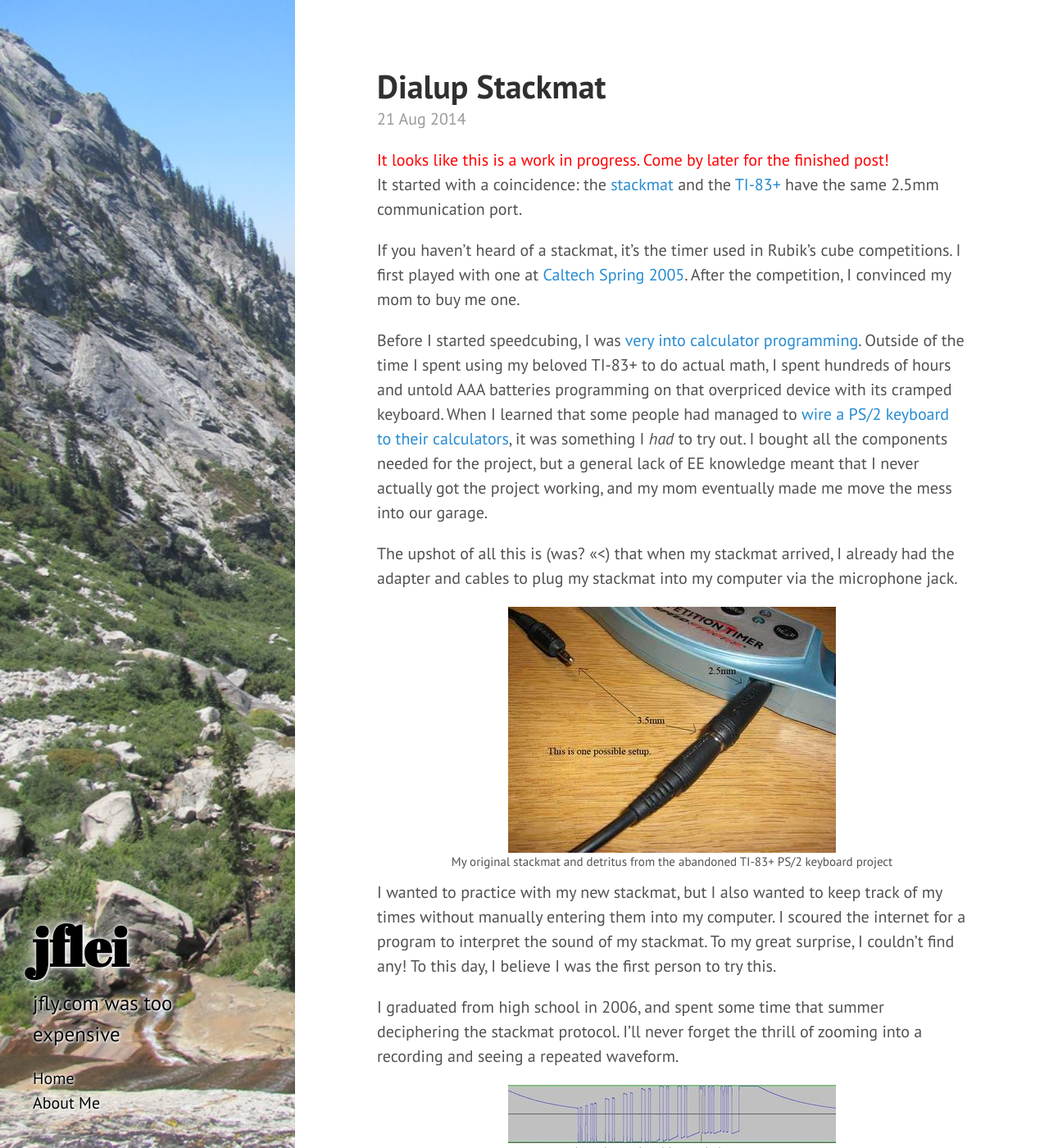
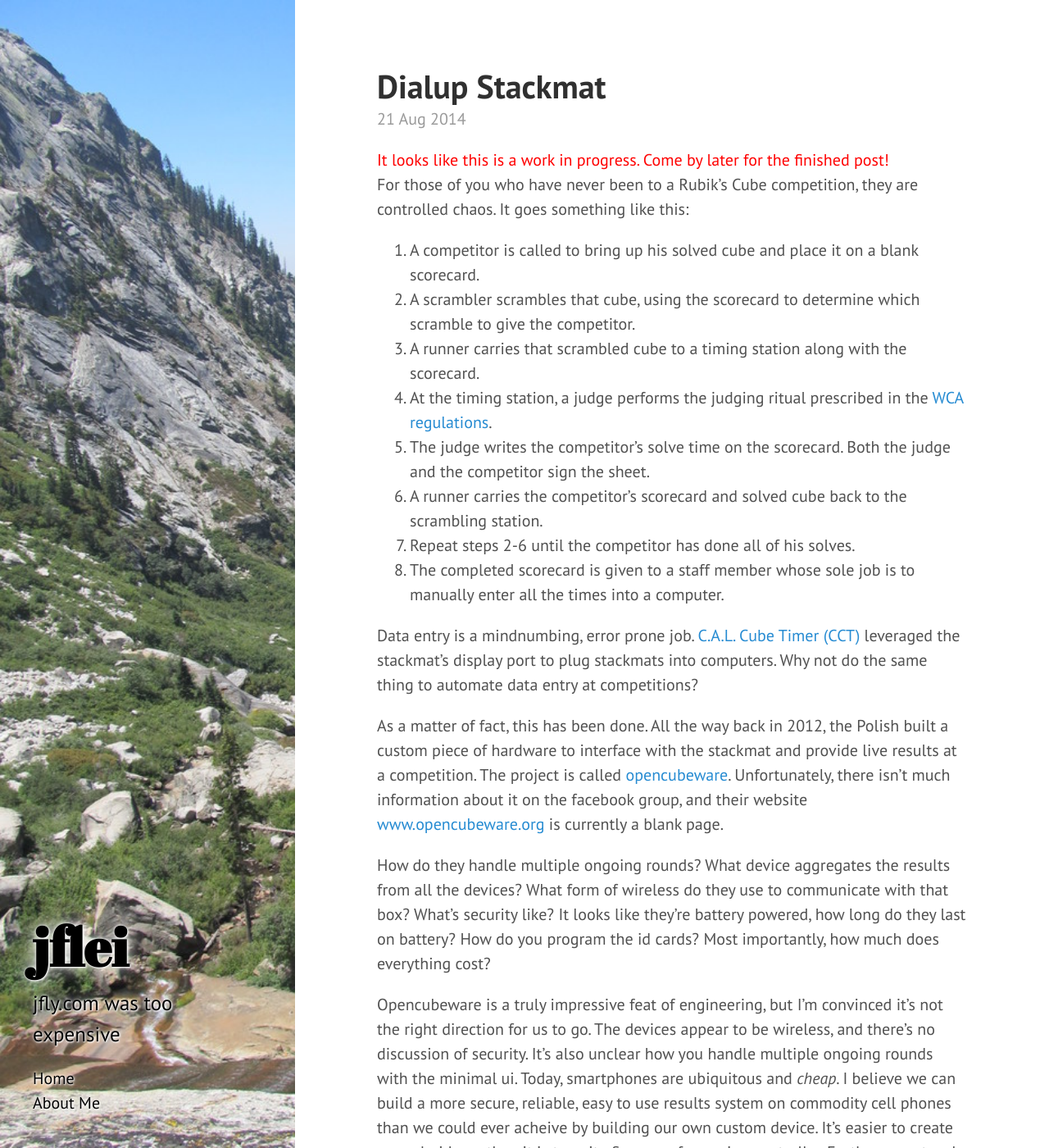
Before and after one commit to jfly/jfly.github.io, a Jekyll site: the page built from _posts/2014-08-21-dialup-stackmat.md, in a window 1280 px wide and 1400 px high. Shown: the whole window at 82% size. Built offline with Jekyll 4.4.1, drawn with Linux system fonts in a browser that asks for light colours; some of the changed text lies outside the part shown.

Commit message:
split into 2 posts: one about the history of cct, and one more focused on the dialup stackmat and the reasoning behind it.

```diff
--- /dev/null
+++ b/_posts/2014-08-20-cct.md
@@ -0,0 +1,90 @@
+---
+layout: post
+title: What does a TI-83+ have in common with a stackmat?
+date: 2014-08-20
+hidden: true
+---
+
+It started with a coincidence: the
+[stackmat](http://www.speedstacks.com/store/retail/speed-stacks-stackmat-pro-timer/)
+and the
+[TI-83+](http://education.ti.com/en/us/products/calculators/graphing-calculators/ti-83-plus/features/features-summary)
+have the same 2.5mm communication port.
+
+If you haven't heard of a stackmat, it's the timer used in Rubik's Cube
+competitions. I first played with one at [Caltech Spring
+2005](https://www.worldcubeassociation.org/results/c.php?i=CaltechSpring2005).
+After the competition, I convinced my mom to buy me one.
+
+Before I started speedcubing, I was
+[very into calculator programming](/about#ti). Outside of the
+time I spent using my beloved TI-83+ to do actual math, I spent hundreds of
+hours and untold AAA batteries programming on that overpriced device with its
+cramped keyboard. When I learned that some people had managed to
+[wire a PS/2 keyboard to their calculators](http://www.radicalsoft.org/hardware/keyboard/),
+it was something I *had* to try out. I bought all the components needed for the
+project, but a general lack of EE knowledge
+meant that I never actually got the project working, and my mom eventually made
+me move the mess into our garage.
+
+The upshot of all this is (was? <<<) that when my stackmat arrived, I already
+had the adapter and cables to plug my stackmat into my computer via the
+microphone jack.
+
+{% include image.html alt="My original stackmat and detritus from the abandoned TI-83+ PS/2 keyboard project" src="dialup-stackmat/stackmat.jpg" %}
+
+I wanted to practice with my new stackmat, but I also wanted to keep track of
+my times without manually entering them into my computer. I scoured
+the internet for a program to interpret the sound of my stackmat.
+To my great surprise, I couldn't find any! To this day, I believe I was the first
+person to try this.
+
+I graduated from high school in 2006, and spent some time that summer deciphering
+the stackmat protocol. I'll never forget the thrill of zooming into a recording
+and seeing a repeated waveform.
+
+{% include image.html alt="A stackmat signal I recorded ages ago" src="dialup-stackmat/signal.jpg" %}
+
+After a long time staring at screenshots from Audacity, I was able to decode
+stackmat signals by hand (many years later, I learned that I had reverse engineered
+the [RS-232](http://en.wikipedia.org/wiki/RS-232) standard).
+Friends and other projects kept me from writing a software signal
+interpreter that summer. It wasn't until I had settled into my freshman year of
+college that I finally sat down and coded a truly awful, barely working
+stackmat interpreter in Java.
+
+I kept this project secret, confiding only in [Darren
+Kwong](https://www.worldcubeassociation.org/results/p.php?i=2005KWON01).
+I decided to demonstrate my work at Berkeley's first Rubik's Cube competition,
+[Berkeley Fall 2006](https://www.worldcubeassociation.org/results/c.php?i=Berkeley2006).
+Of course, that didn't happen. I had never staffed a
+competition before, but there's rarely a moment of free time. Berkeley's first
+competition was no exception. Fortunately, we
+all met up at
+[Dan Dzoan](https://www.worldcubeassociation.org/results/p.php?i=2006DZOA03)'s
+apartment afterwards, and I was able to show off my hard work.
+I like to think that people were impressed and excited about my work, but I honestly only remember the reactions of two people:
+[Chris Hunt](https://www.worldcubeassociation.org/results/p.php?i=2005HUNT01),
+and [Ryan Zheng](https://www.worldcubeassociation.org/results/p.php?i=2006ZHEN02).
+
+Chris Hunt is <<<was?>>> the creator of the legendary JNetCube. At the time,
+almost every cuber I knew used JNetCube. He proposed adding my stackmat support to
+it, and I remember being honored by the opportunity to contribute to a real
+piece of software that other people use.
+
+I'm sure I would have become a contributor to JNetCube if not for Ryan Zheng.
+Ryan wanted to see my awful code, and then felt compelled to improve it.
+He eventually pulled out his own laptop, and we descended into a full night of hacking.
+That night lengthened into a full weekend. At one
+point, Ryan suggested the unthinkable: rather than just giving this feature to
+JNetCube, we could build our own superior timer! That moment was the birth of
+[C.A.L. Cube Timer (CCT)](http://cct.cubing.net/).
+CCT received a lot of attention from the cubing community, and we worked for
+years to keep up with the requests. Many features that were first introduced in
+CCT live on in the the myriad cube timers we have today. Perhaps my proudest
+moment was seeing [this video](http://v.youku.com/v_show/id_XMTMzNzY4MTgw.html)
+of a Chinese cuber using a translated version of CCT.
+
+CCT eventually grew into [TNoodle](/about#tnoodle), the official WCA scrambling
+program. I am very proud of TNoodle, and it gives me great joy to know that
+it is used weekly as part of running official Rubik's Cube competitions.
--- a/_posts/2014-08-21-dialup-stackmat.md
+++ b/_posts/2014-08-21-dialup-stackmat.md
@@ -5,96 +5,54 @@ date: 2014-08-21
 hidden: true
 ---
 
-It started with a coincidence: the
-[stackmat](http://www.speedstacks.com/store/retail/speed-stacks-stackmat-pro-timer/)
-and the
-[TI-83+](http://education.ti.com/en/us/products/calculators/graphing-calculators/ti-83-plus/features/features-summary)
-have the same 2.5mm communication port.
+For those of you who have never been to a Rubik's Cube competition, they are
+controlled chaos. It goes something like this:
 
-If you haven't heard of a stackmat, it's the timer used in Rubik's cube
-competitions. I first played with one at [Caltech Spring
-2005](https://www.worldcubeassociation.org/results/c.php?i=CaltechSpring2005).
-After the competition, I convinced my mom to buy me one.
+1. A competitor is called to bring up his solved cube and place it on a blank
+   scorecard.
+2. A scrambler scrambles that cube, using the scorecard to determine which
+   scramble to give the competitor.
+3. A runner carries that scrambled cube to a timing station along with the scorecard.
+4. At the timing station, a judge performs the judging ritual
+prescribed in the
+[WCA regulations](https://www.worldcubeassociation.org/regulations/#A3).
+5. The judge writes the competitor's solve time on the scorecard.
+   Both the judge and the competitor sign the sheet.
+6. A runner carries the competitor's scorecard and solved cube back to the
+   scrambling station.
+7. Repeat steps 2-6 until the competitor has done all of his solves.
+8. The completed scorecard is given to a staff member whose sole job is to
+   manually enter all the times into a computer.
 
-Before I started speedcubing, I was
-[very into calculator programming](/about#ti). Outside of the
-time I spent using my beloved TI-83+ to do actual math, I spent hundreds of
-hours and untold AAA batteries programming on that overpriced device with its
-cramped keyboard. When I learned that some people had managed to
-[wire a PS/2 keyboard to their calculators](http://www.radicalsoft.org/hardware/keyboard/),
-it was something I *had* to try out. I bought all the components needed for the
-project, but a general lack of EE knowledge
-meant that I never actually got the project working, and my mom eventually made
-me move the mess into our garage.
+Data entry is a mindnumbing, error prone job.
+[C.A.L. Cube Timer (CCT)]({% post_url 2014-08-20-cct %}) leveraged the
+stackmat's display port to plug stackmats into computers. Why not do the same
+thing to automate data entry at competitions?
 
-The upshot of all this is (was? <<<) that when my stackmat arrived, I already
-had the adapter and cables to plug my stackmat into my computer via the
-microphone jack.
+As a matter of fact, this has been done. All the way back in 2012, the Polish built a
+custom piece of hardware to interface with the stackmat and provide live
+results at a competition. The project is called
+[opencubeware](https://www.facebook.com/opencubeware). Unfortunately, there
+isn't much information about it on the facebook group, and their website
+[www.opencubeware.org](http://www.opencubeware.org/) is currently a
+blank page.
 
-{% include image.html alt="My original stackmat and detritus from the abandoned TI-83+ PS/2 keyboard project" src="dialup-stackmat/stackmat.jpg" %}
+How do they handle multiple ongoing rounds? What
+device aggregates the results from all the devices? What form of wireless do
+they use to communicate with that box? What's security like? It looks like
+they're battery powered, how long do they last on battery? How do you program the id cards? Most importantly, how much does everything cost?
 
-I wanted to practice with my new stackmat, but I also wanted to keep track of
-my times without manually entering them into my computer. I scoured
-the internet for a program to interpret the sound of my stackmat.
-To my great surprise, I couldn't find any! To this day, I believe I was the first
-person to try this.
+Opencubeware is a truly impressive feat of engineering, but I'm convinced it's
+not the right direction for us to go. The devices appear to be wireless, and there's no discussion of security. It's also unclear how you handle multiple ongoing rounds with the minimal ui. Today, smartphones are ubiquitous and *cheap*.
+I believe we can build a more secure, reliable, easy to use results system on
+commodity cell phones than we could ever acheive by building our own custom device.
+It's easier to create an android app than it is to write firmware for a
+microcontroller. Furthermore, touch screens allow for a better, more flexible
+ui, and phones already have Wi-Fi, cameras, and some even support NFC.
 
-I graduated from high school in 2006, and spent some time that summer deciphering
-the stackmat protocol. I'll never forget the thrill of zooming into a recording
-and seeing a repeated waveform.
-
-{% include image.html alt="A stackmat signal I recorded ages ago" src="dialup-stackmat/signal.jpg" %}
-
-After a long time staring at screenshots from Audacity, I was able to decode
-stackmat signals by hand (many years later, I learned that I had reverse engineered
-the [RS-232](http://en.wikipedia.org/wiki/RS-232) standard).
-Friends and other projects kept me from writing a software signal
-interpreter that summer. It wasn't until I had settled into my freshman year of
-college that I finally sat down and coded a truly awful, barely working
-stackmat interpreter in Java.
-
-I kept this project secret, confiding only in [Darren
-Kwong](https://www.worldcubeassociation.org/results/p.php?i=2005KWON01).
-I decided to demonstrate my work at Berkeley's first Rubik's Cube competition,
-[Berkeley Fall 2006](https://www.worldcubeassociation.org/results/c.php?i=Berkeley2006).
-Of course, that didn't happen. I had never staffed a
-competition before, but there's rarely a moment of free time. Berkeley's first
-competition was no exception. Fortunately, we
-all met up at
-[Dan Dzoan](https://www.worldcubeassociation.org/results/p.php?i=2006DZOA03)'s
-apartment afterwards, and I was able to show off my hard work.
-I like to think that people were impressed and excited about my work, but I honestly only remember the reactions of two people:
-[Chris Hunt](https://www.worldcubeassociation.org/results/p.php?i=2005HUNT01),
-and [Ryan Zheng](https://www.worldcubeassociation.org/results/p.php?i=2006ZHEN02).
-
-Chris Hunt is <<<was?>>> the creator of the legendary JNetCube. At the time,
-almost every cuber I knew used JNetCube. He proposed adding my stackmat support to
-it, and I remember being honored by the opportunity to contribute to a real
-piece of software that other people use.
-
-I'm sure I would have become a contributor to JNetCube if not for Ryan Zheng.
-Ryan wanted to see my awful code, and then felt compelled to improve it.
-He eventually pulled out his own laptop, and we descended into a full night of hacking.
-That night lengthened into a full weekend. At one
-point, Ryan suggested the unthinkable: rather than just giving this feature to
-JNetCube, we could build our own superior timer! That moment was the birth of
-[C.A.L. Cube Timer (CCT)](http://cct.cubing.net/).
-CCT received a lot of attention from the cubing community, and we worked for
-years to keep up with the requests. Many features that were first introduced in
-CCT live on in the the myriad cube timers we have today. My proudest moment was
-when I saw videos posted by Chinese cubers using the Chinese translation of
-CCT.
-
-Since the beginning, there was talk of incorporating CCT into Rubik's Cube
-competitions. Such talk could never get past the fact that
-you would need a computer at every single judging station, an organizational
-nightmare. However, in recent years, smartphones have become
-so ubiquitous that I believe it is time for this dream to become a reality.
-Companies like [Square](https://squareup.com/) have proven that it is feasible
-to plug a device into the headset jack of a smartphone and run a business.
-There is no reason not to do the same at cube competitions! Why hasn't this
-already been done? Unfortunately, it turns out that plugging a stackmat into a
-phone isn't as straightforward as plugging a stackmat into a computer.
+Why hasn't this already been done? Unfortunately, it turns out that plugging a
+stackmat into a phone isn't as straightforward as plugging a stackmat into a
+computer (as CCT did).
 
 [Dan Cohen](https://www.worldcubeassociation.org/results/p.php?i=2007COHE01)
 wrote a stackmat interpreter in Objective-C in July 2010. He got it working in
@@ -277,14 +235,17 @@ web demo  at [http://www.jflei.com/fskube/](http://www.jflei.com/fskube/).
 Since the code is written in C++, it will be easy to develop iOS and Android
 apps without having to rewrite anything.
 
-I hope that someday soon, we'll be able to run Rubik's cube competitions with
-truly live results.
-
 ### Demo
 
 <<< TODO - record a better video with actual commentary >>>
 
 <iframe class="youtube" width="560" height="315" src="//www.youtube.com/embed/0M_GsnmY8Gs?rel=0" frameborder="0" allowfullscreen></iframe>
+
+This is just the beginning. There is a lot of work to do before we can
+run a competition with our phones. I aim to start running small practice
+competitions with the Berkeley Cube Club in early 2015. I intend to see this
+project though until it can be used at a large scale competition such as US
+Nationals or Worlds.
 
 ## Next steps
 
```
Also changed, not shown: about.md (+1 -0 lines).
